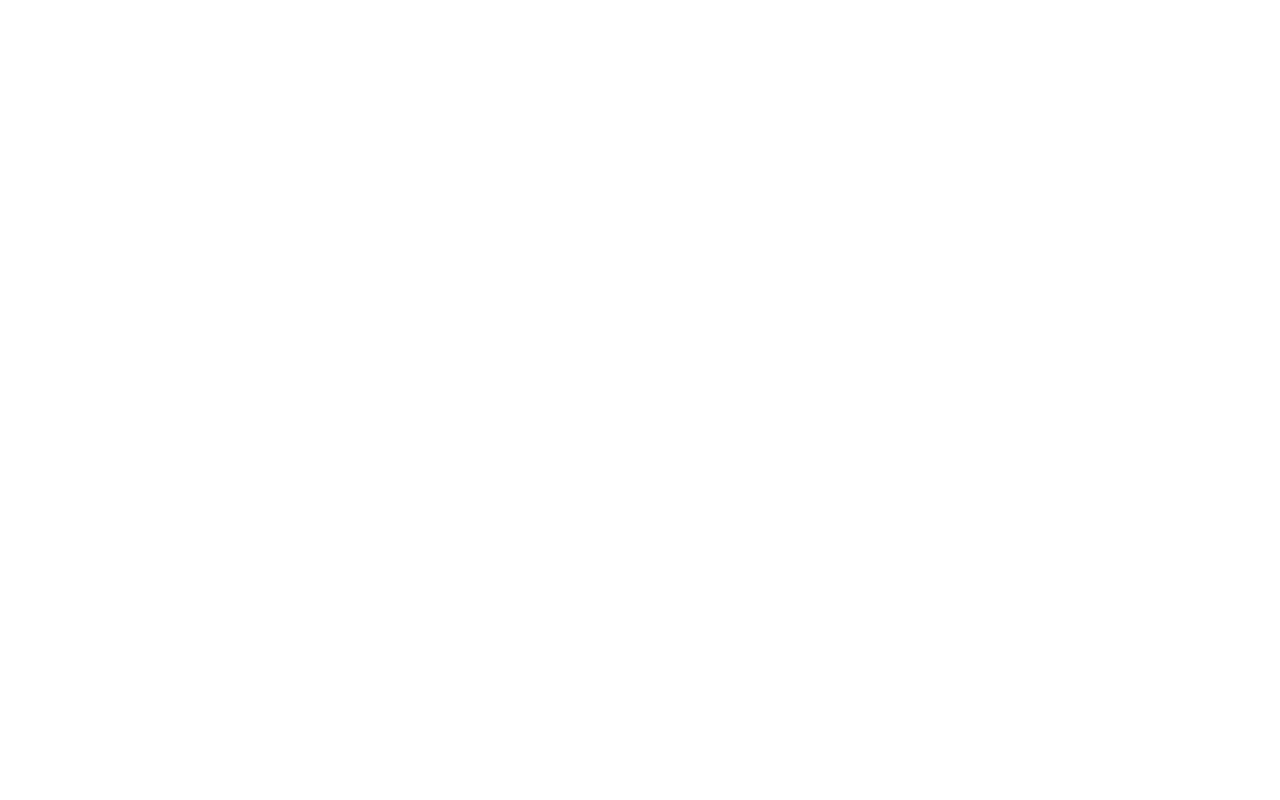
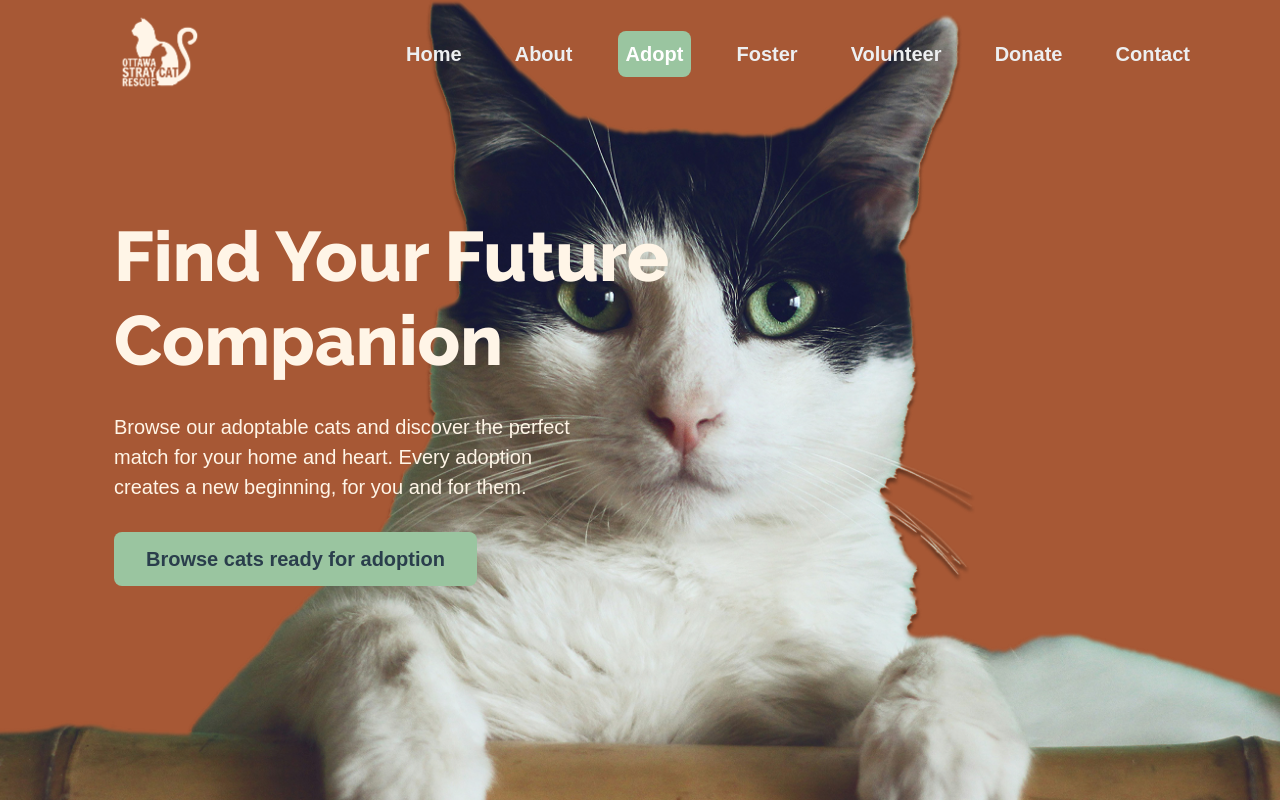
Before and after one commit to amon0005/mtm6201-final, a plain HTML site: page adopt.html in a window 1280 px wide. Drawn offline with nearby package versions, Linux system fonts and the light colour scheme; a web font is replaced by a local one.

Commit message:
hero section on the adopt page added

```diff
--- a/adopt.html
+++ b/adopt.html
@@ -3,9 +3,78 @@
 <head>
     <meta charset="UTF-8">
     <meta name="viewport" content="width=device-width, initial-scale=1.0">
-    <title>Document</title>
+    <title>Ottawa Stray Cat Rescue - Adopt</title>
+
+    <!-- Bootstrap CSS -->
+    <link href="https://cdn.jsdelivr.net/npm/bootstrap@5.3.2/dist/css/bootstrap.min.css" rel="stylesheet">
+
+    <!-- Google Fonts -->
+    <link rel="preconnect" href="https://fonts.googleapis.com">
+    <link rel="preconnect" href="https://fonts.gstatic.com" crossorigin>
+    <link href="https://fonts.googleapis.com/css2?family=Raleway:wght@800;900&family=Satoshi:wght@400;500;700&display=swap" rel="stylesheet">
+
+    <!-- Custom CSS -->
+    <link rel="stylesheet" href="css/style.css">
 </head>
-<body>
+<body class="adopt-page">
+    <!-- Navigation -->
+    <nav class="navbar navbar-expand-lg navbar-dark">
+        <div class="container">
+            <a class="navbar-brand" href="index.html">
+                <img src="images/logo stray cat 2.png" alt="Ottawa Stray Cat Rescue" class="navbar-logo">
+            </a>
+            <button class="navbar-toggler" type="button" data-bs-toggle="collapse" data-bs-target="#navbarNav">
+                <span class="navbar-toggler-icon"></span>
+            </button>
+            <div class="collapse navbar-collapse" id="navbarNav">
+                <ul class="navbar-nav ms-auto">
+                    <li class="nav-item">
+                        <a class="nav-link" href="index.html">Home</a>
+                    </li>
+                    <li class="nav-item">
+                        <a class="nav-link" href="#">About</a>
+                    </li>
+                    <li class="nav-item">
+                        <a class="nav-link active" href="adopt.html">Adopt</a>
+                    </li>
+                    <li class="nav-item">
+                        <a class="nav-link" href="#">Foster</a>
+                    </li>
+                    <li class="nav-item">
+                        <a class="nav-link" href="#">Volunteer</a>
+                    </li>
+                    <li class="nav-item">
+                        <a class="nav-link" href="#">Donate</a>
+                    </li>
+                    <li class="nav-item">
+                        <a class="nav-link" href="contact.html">Contact</a>
+                    </li>
+                </ul>
+            </div>
+        </div>
+    </nav>
 
+    <!-- Adopt Hero Section with Image -->
+    <section class="adopt-hero">
+        <div class="hero-image-container">
+            <img src="images/adopt.png" alt="Adorable cat looking for adoption" class="hero-image">
+        </div>
+        <div class="container h-100">
+            <div class="row h-100 align-items-center">
+                <div class="col-lg-8">
+                    <div class="adopt-hero-content">
+                        <h1>Find Your Future Companion</h1>
+                        <p class="lead">Browse our adoptable cats and discover the perfect <br>
+                            match for your home and heart. Every adoption <br>
+                            creates a new beginning, for you and for them.</p>
+                        <a href="#adoptable-cats" class="btn btn-primary">Browse cats ready for adoption</a>
+                    </div>
+                </div>
+            </div>
+        </div>
+    </section>
+
+    <!-- Bootstrap JS Bundle with Popper -->
+    <script src="https://cdn.jsdelivr.net/npm/bootstrap@5.3.2/dist/js/bootstrap.bundle.min.js"></script>
 </body>
 </html>
--- a/css/style.css
+++ b/css/style.css
@@ -1474,3 +1474,142 @@ Volunteer Spotlight Section
     margin: 0 8px;
   }
 }
+
+
+
+/* =========================
+   Adopt Page Styles
+   ========================= */
+
+
+/* For adopt page specifically */
+.adopt-page .navbar-brand img {
+    height: 140px; /* Larger for adopt page */
+    width: auto;
+}
+
+@media (max-width: 991.98px) {
+    .adopt-page .navbar-brand img {
+        height: 90px;
+    }
+}
+
+@media (max-width: 767.98px) {
+    .adopt-page .navbar-brand img {
+        height: 70px;
+    }
+}
+
+/* Navbar positioning for adopt page */
+.adopt-page .navbar {
+    padding-top: 0.5rem; /* Reduce top padding */
+    padding-bottom: 0.5rem; /* Adjust bottom padding if needed */
+}
+
+.adopt-page .navbar-brand {
+    padding-top: 0; /* Remove any top padding from brand */
+    padding-bottom: 0; /* Remove any bottom padding from brand */
+    display: flex;
+    align-items: center; /* Vertically center the logo */
+}
+
+
+.adopt-page .navbar-logo {
+    margin-top: -19px;
+    margin-bottom: -30px;
+}
+/* Adopt Hero Section */
+
+/* =========================
+   Hero Section with Image
+   ========================= */
+
+.adopt-hero {
+    position: relative;
+    height: 100vh;
+    min-height: 600px;
+    display: flex;
+    align-items: center;
+    color: var(--warm-cream);
+    overflow: hidden;
+    background-color: var(--rust-clay); /* Fallback color */
+}
+
+.hero-image-container {
+    position: absolute;
+    top: 0;
+    left: 0;
+    width: 100%;
+    height: 100%;
+    z-index: 1;
+}
+
+.hero-image {
+    width: 100%;
+    height: 100%;
+    object-fit: cover;
+}
+
+.adopt-hero-content {
+    position: relative;
+    z-index: 2;
+    padding: 2rem;
+    max-width: 800px;
+}
+
+/* Existing styles remain the same */
+.adopt-hero h1 {
+    font-family: var(--font-heading);
+    font-size: 70px;
+    font-weight: 800;
+    color: var(--warm-cream);
+    line-height: 1.2;
+    margin-bottom: 30px;
+}
+
+.adopt-hero .lead {
+    font-family: var(--font-body);
+    font-size: 20px;
+    font-weight: 400;
+    margin-bottom: 30px;
+    color: var(--warm-cream);
+}
+
+.adopt-hero .btn-primary {
+    background-color: var(--calm-green);
+    color: var(--deep-slate);
+    border: none;
+}
+
+.adopt-hero .btn-primary:hover {
+    background-color: var(--sky-blue);
+    color: var(--deep-slate);
+}
+
+/* Responsive Adjustments */
+@media (max-width: 991.98px) {
+    .adopt-hero h1 {
+        font-size: 56px;
+    }
+
+    .adopt-hero .lead {
+        font-size: 20px;
+    }
+}
+
+@media (max-width: 767.98px) {
+    .adopt-hero {
+        min-height: 500px;
+        text-align: left;
+    }
+
+    .adopt-hero h1 {
+        font-size: 47px;
+    }
+
+    .adopt-hero-content {
+        padding: 1rem;
+    }
+
+
+}
```
Also changed, not shown: index.html (+1 -1 lines), images/adopt.png (renamed from images/image 11.png), images/logo stray cat 2.png (added), 2 other files.
